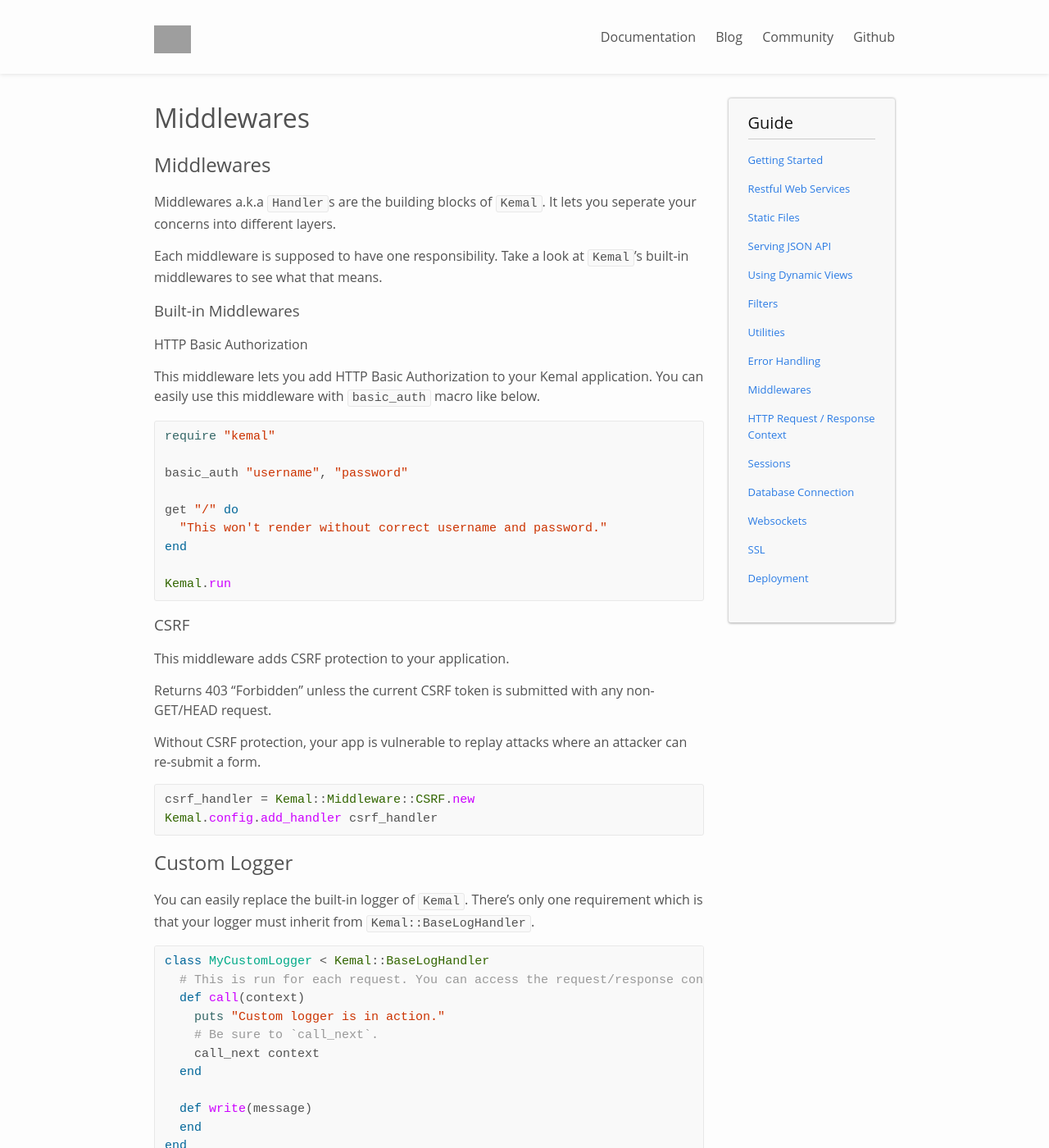
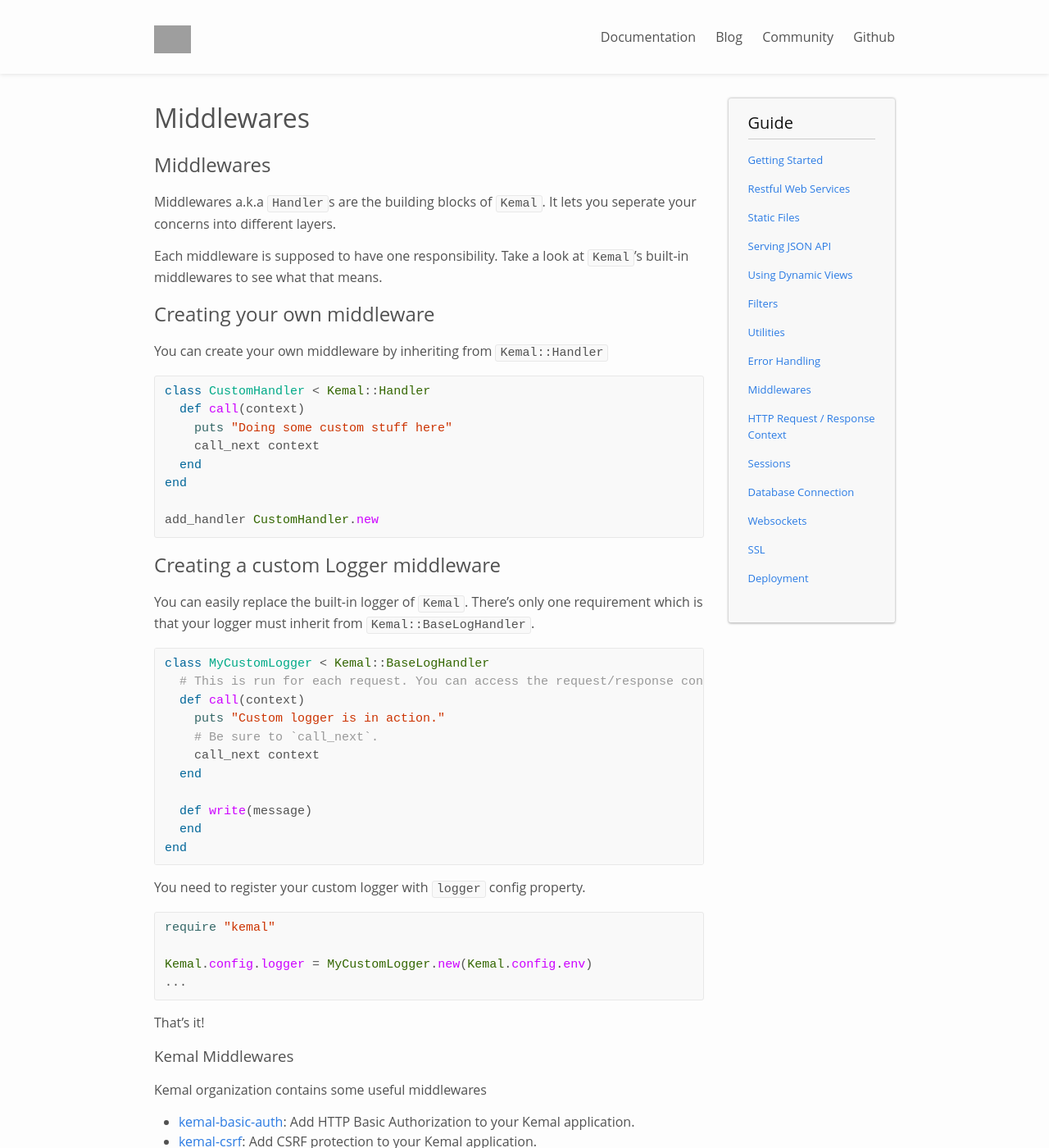
Before and after one commit to kemalcr/kemal, a Jekyll site: the page built from _docs/middlewares.md, in a window 1280 px wide and 1400 px high. Shown: the whole window at 82% size. Built offline with Jekyll 4.4.1, drawn with Linux system fonts in a browser that asks for light colours; some of the changed text lies outside the part shown; grey boxes are pictures that could not be loaded.

Commit message:
Update middlewares doc

````diff
--- a/_docs/middlewares.md
+++ b/_docs/middlewares.md
@@ -10,41 +10,22 @@ Middlewares a.k.a `Handler`s are the building blocks of `Kemal`. It lets you sep
 
 Each middleware is supposed to have one responsibility. Take a look at `Kemal`'s built-in middlewares to see what that means.
 
-### Built-in Middlewares
+## Creating your own middleware
 
-#### HTTP Basic Authorization
-
-This middleware lets you add HTTP Basic Authorization to your Kemal application.
-You can easily use this middleware with `basic_auth` macro like below.
+You can create your own middleware by inheriting from ```Kemal::Handler```
 
 ```ruby
-require "kemal"
-
-basic_auth "username", "password"
-
-get "/" do
-  "This won't render without correct username and password."
+class CustomHandler < Kemal::Handler
+  def call(context)
+    puts "Doing some custom stuff here"
+    call_next context
+  end
 end
 
-Kemal.run
+add_handler CustomHandler.new
 ```
 
-### CSRF
-
-This middleware adds CSRF protection to your application.
-
-Returns 403 "Forbidden" unless the current CSRF token is submitted
-with any non-GET/HEAD request.
-
-Without CSRF protection, your app is vulnerable to replay attacks
-where an attacker can re-submit a form.
-
-```ruby
-csrf_handler = Kemal::Middleware::CSRF.new
-Kemal.config.add_handler csrf_handler
-```
-
-## Custom Logger
+## Creating a custom Logger middleware
 
 You can easily replace the built-in logger of `Kemal`. There's only one requirement which is that
 your logger must inherit from `Kemal::BaseLogHandler`.
@@ -74,17 +55,9 @@ Kemal.config.logger = MyCustomLogger.new(Kemal.config.env)
 
 That's it!
 
-## Custom middlewares
+### Kemal Middlewares
 
-You can create your own middleware by inheriting from ```HTTP::Handler```
+Kemal organization contains some useful middlewares
 
-```ruby
-class CustomHandler < HTTP::Handler
-  def call(context)
-    puts "Doing some custom stuff here"
-    call_next context
-  end
-end
-
-Kemal.config.add_handler CustomHandler.new
-```
+- [kemal-basic-auth](https://github.com/kemalcr/kemal-basic-auth): Add HTTP Basic Authorization to your Kemal application.
+- [kemal-csrf](https://github.com/kemalcr/kemal-csrf): Add CSRF protection to your Kemal application.
````
